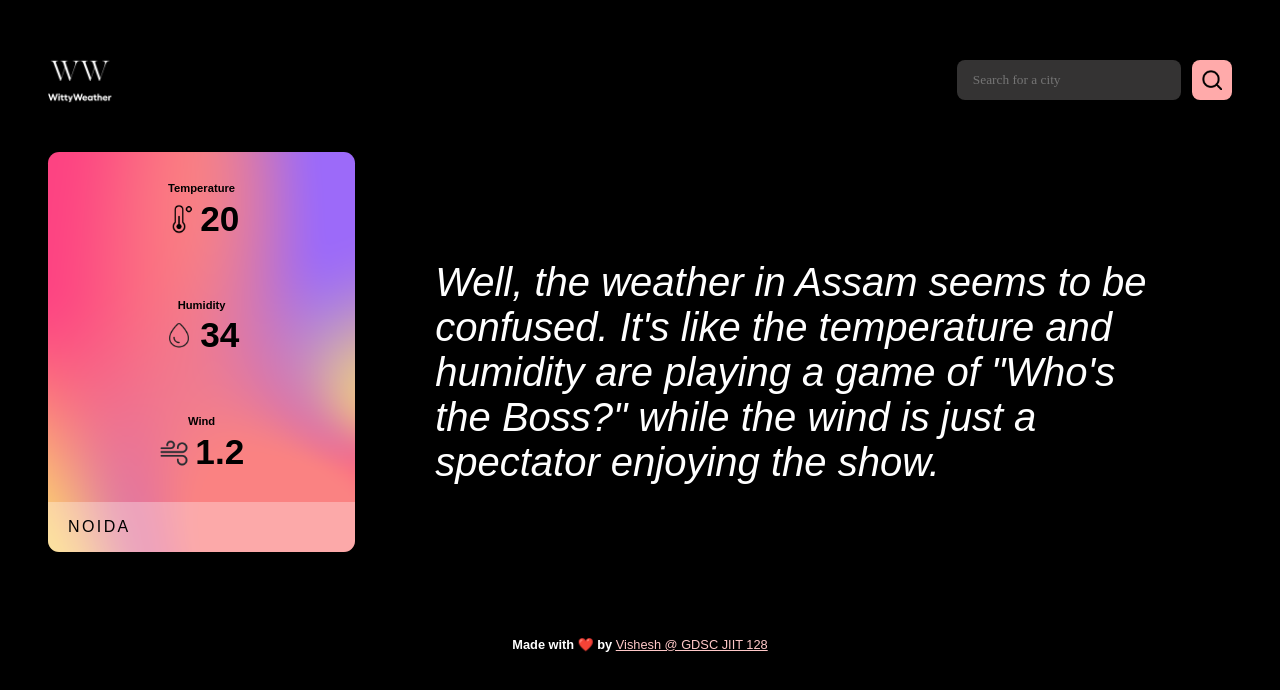
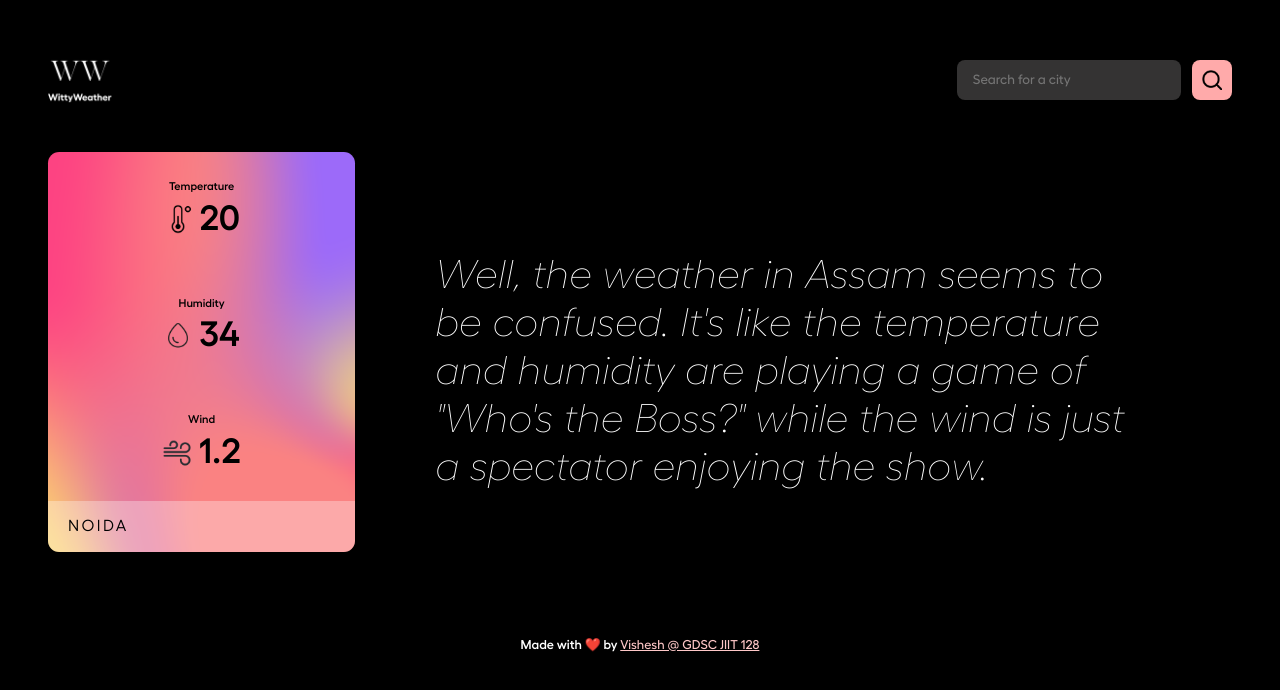
Before and after one commit to dsc-jiit-128/WebBootCamp-23, a plain HTML site: page index.html in a window 1280 px wide. Drawn offline with Linux system fonts and the light colour scheme; the site is published under a folder, as on GitHub Pages, so addresses that start at the root find nothing.

Commit message:
Fixed fonts

```diff
--- a/index.css
+++ b/index.css
@@ -1,39 +1,25 @@
-/* Hellix-SemiBoldItalic.ttf
-Hellix-ThinItalic.ttf
-Hellix-Thin.ttf
-Hellix-RegularItalic.ttf
-Hellix-MediumItalic.ttf
-Hellix-Regular.ttf
-Hellix-Black.ttf
-Hellix-Bold.ttf
-Hellix-BoldItalic.ttf
-Hellix-BlackItalic.ttf
-Hellix-SemiBold.ttf
-Hellix-LightItalic.ttf
-Hellix-Light.ttf
-*/
 /* Initialize fonts */
 
 @font-face {
     font-family: 'Hellix';
-    src: url('/fonts/Hellix-ThinItalic.ttf') format('truetype');
+    src: url('fonts/Hellix-ThinItalic.ttf') format('truetype');
     font-weight: 200;
     font-style: italic;
 }
 @font-face {
     font-family: 'Hellix';
-    src: url('/fonts/Hellix-Medium.ttf') format('truetype');
+    src: url('fonts/Hellix-Medium.ttf') format('truetype');
     font-weight: 500;
 }
 @font-face {
     font-family: 'Hellix';
-    src: url('/fonts/Hellix-Regular.ttf') format('truetype');
+    src: url('fonts/Hellix-Regular.ttf') format('truetype');
     font-weight: 400;
     font-style: normal;
 }
 @font-face {
     font-family: 'Hellix';
-    src: url('/fonts/Hellix-SemiBold.ttf') format('truetype');
+    src: url('fonts/Hellix-SemiBold.ttf') format('truetype');
     font-weight: 600;
     font-style: normal;
 }
```
